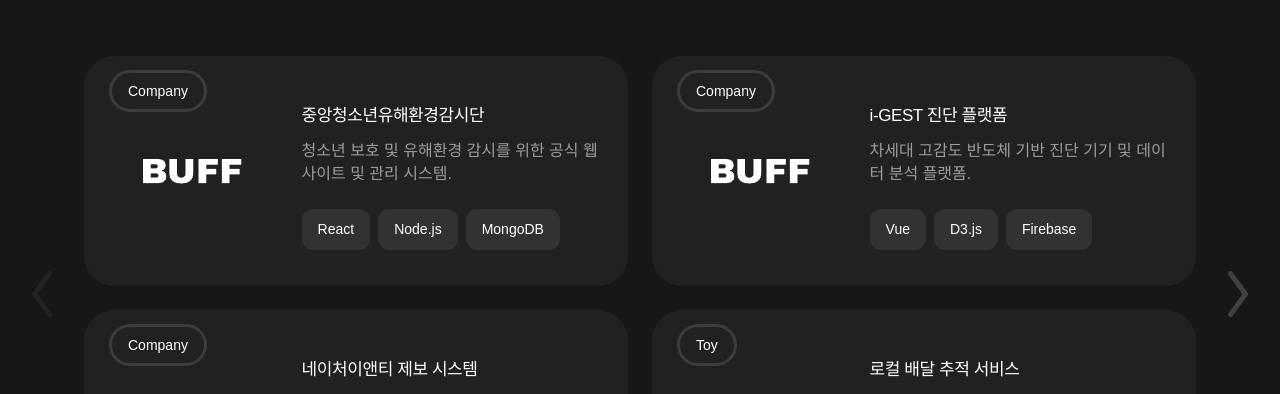
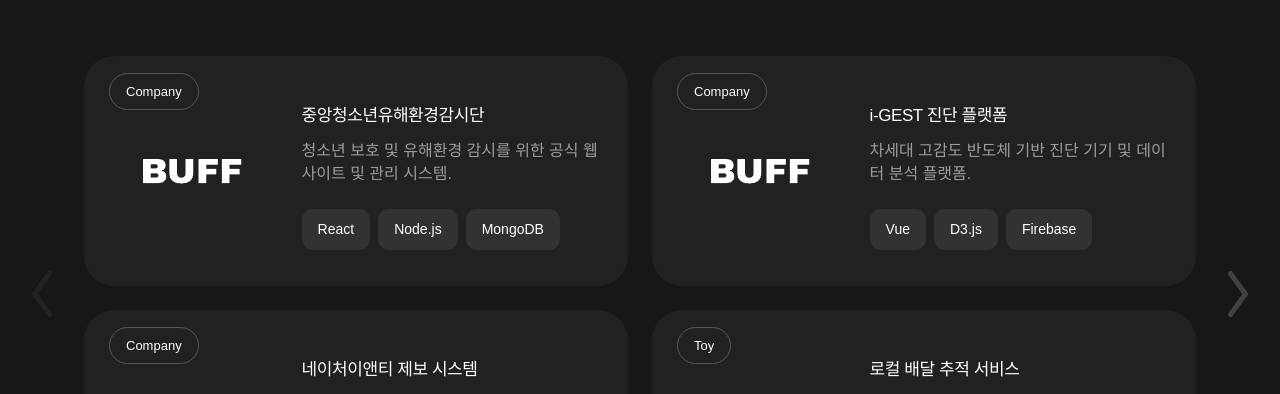
Before and after one commit to hyjbis-yujin/portfolio-yujin, a React (Vite) app: page / in a window 1280 px wide. Shown: the part 3363-3757 px from the top of the page. Built offline with nearby package versions, Linux system fonts and the light colour scheme; a web font is replaced by a local one.

Commit message:
Style: Update .type-pill styles in Project section

```diff
--- a/src/assets/styles/sections/_project.scss
+++ b/src/assets/styles/sections/_project.scss
@@ -236,13 +236,12 @@
             z-index: 2;
 
             .type-pill {
-                // background-color: #1a1a1a; // Removed
-                color: #FFFFFF;
-                font-size: 14px;
+                color: #fff;
+                font-size: 13px;
                 padding: 10px 16px;
                 border-radius: 9999px;
-                font-weight: 400; // Updated Weight
-                border: 3px solid #3c3c3c; // Added Border
+                font-weight: 500;
+                border: 1px solid #565656;
             }
         }
 
```
